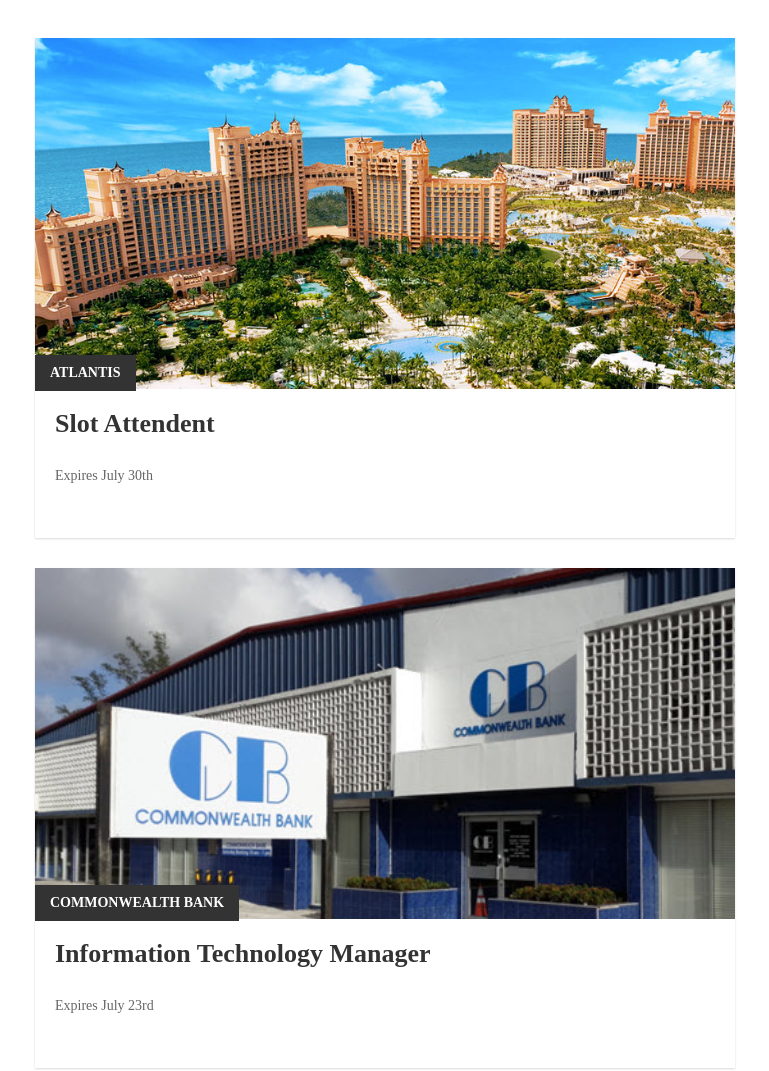
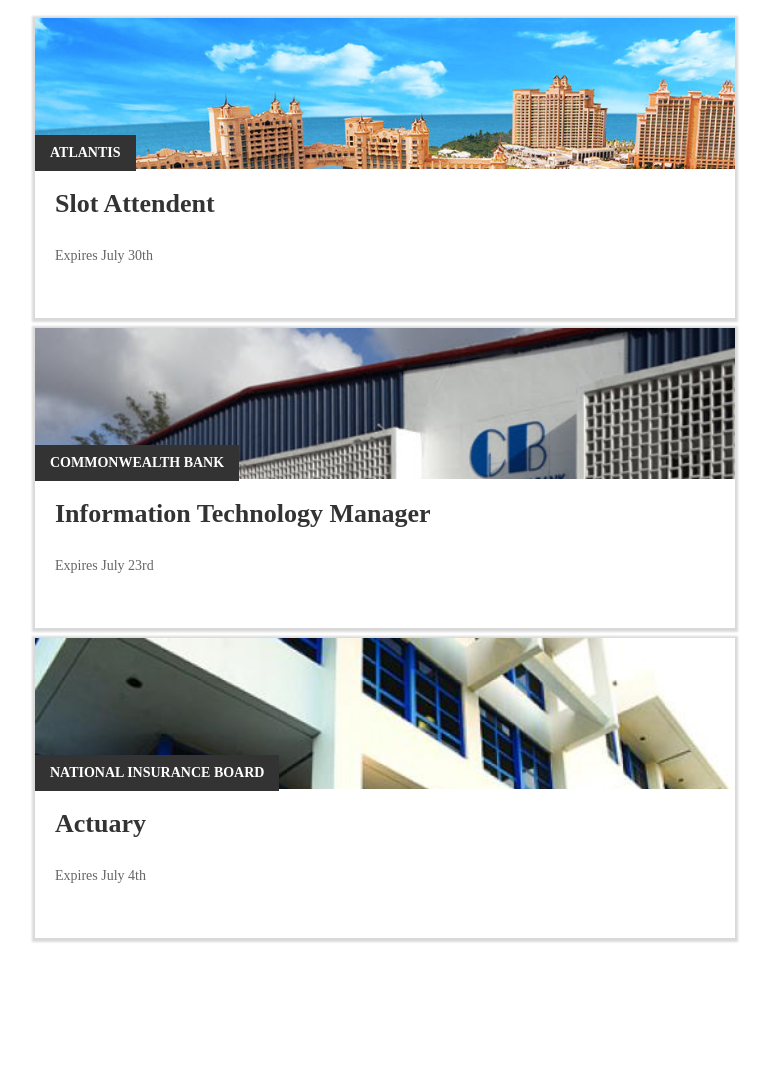
Before and after one commit to daktirr/daktirr.github.io, a plain HTML site: page materialcardview1jobs/index.html in a window 1280 px wide. Shown: the top 1071 px of the page, without its empty margins (255-1024 px from the left). After the commit the page ends 956 px from the top, so only its background shows below. Drawn offline with Linux system fonts and the light colour scheme.

Commit message:
Make container smaller
report-module margin lowered to 30px
report module  lower height to 300px from auto
report module thumbnail lower height to 200px from 500x

```diff
--- a/materialcardview1jobs/css/card.css
+++ b/materialcardview1jobs/css/card.css
@@ -10,16 +10,16 @@
 }
 .report-module {
   position: relative;
-  margin: 30px 0;
+  margin: 10px 0;
   z-index: 1;
   display: block;
-  background: #ffffff;
+
   min-width: 270px;
   width: 300px\9;
-  height: auto;
+  height: 300px;
   -webkit-box-shadow: 0px 1px 2px 0px rgba(0, 0, 0, 0.15);
   -moz-box-shadow: 0px 1px 2px 0px rgba(0, 0, 0, 0.15);
-  box-shadow: 0px 1px 2px 0px rgba(0, 0, 0, 0.15);
+  box-shadow: 0px 1px 2px 3px rgba(0, 0, 0, 0.15);
   -webkit-transition: all 0.3s linear 0s;
   -moz-transition: all 0.3s linear 0s;
   -ms-transition: all 0.3s linear 0s;
@@ -28,7 +28,7 @@
 }
 .report-module .thumbnail {
   /*background: #009775;*/
-  height: 500px;
+  height: 200px;
 
   overflow: hidden;
 }
```
